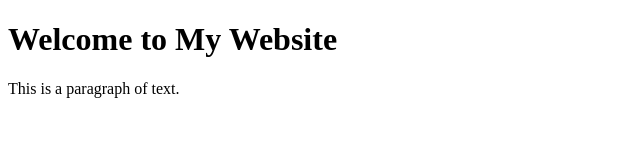
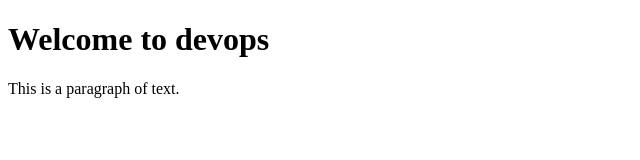
Before and after one commit to meghananoudu/myfirstrepo, a plain HTML site: page index.html in a window 1280 px wide. Shown: the whole page, without its empty margins (0-640 px from the left). Drawn offline with Linux system fonts and the light colour scheme.

Commit message:
Update index.html

```diff
--- a/index.html
+++ b/index.html
@@ -4,7 +4,7 @@
    <title>My First HTML Page</title>
 </head>
 <body>
-   <h1>Welcome to My Website</h1>
+   <h1>Welcome to devops</h1>
    <p>This is a paragraph of text.</p>
 </body>
 </html>
```
